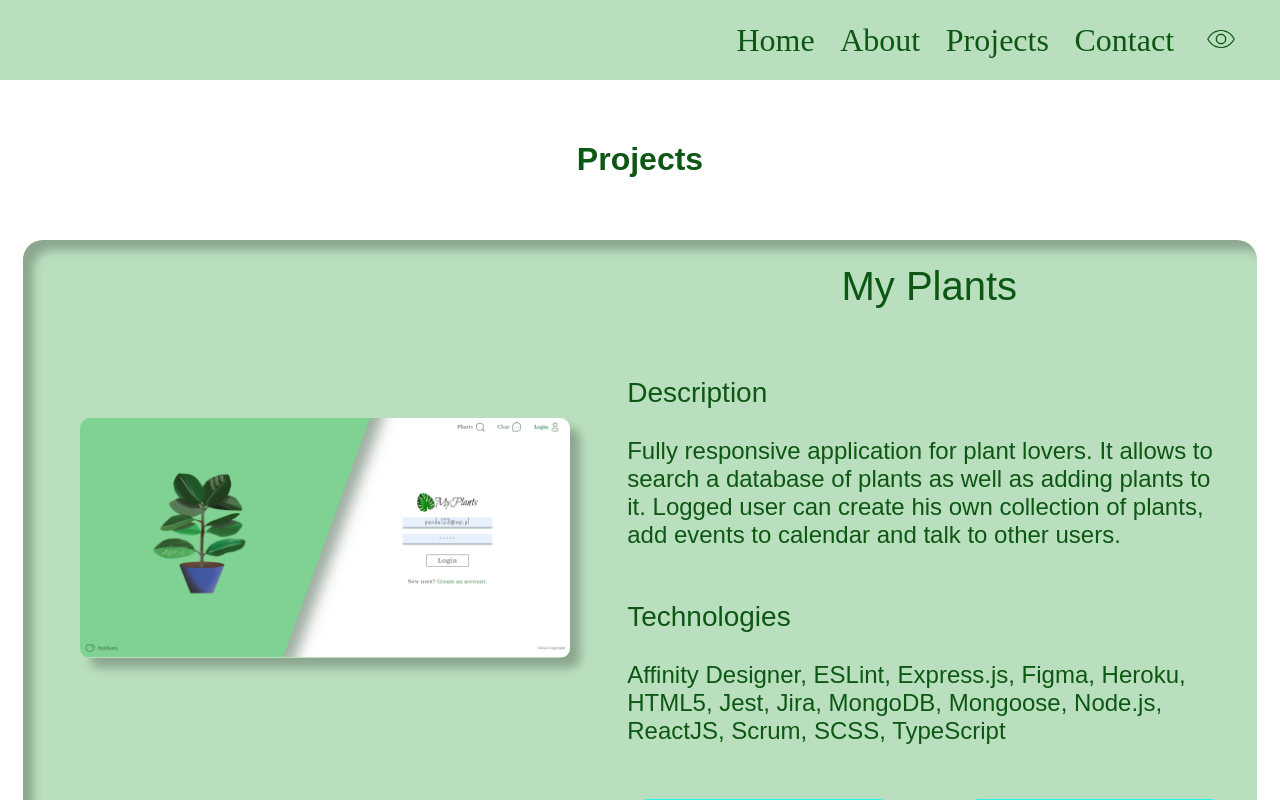
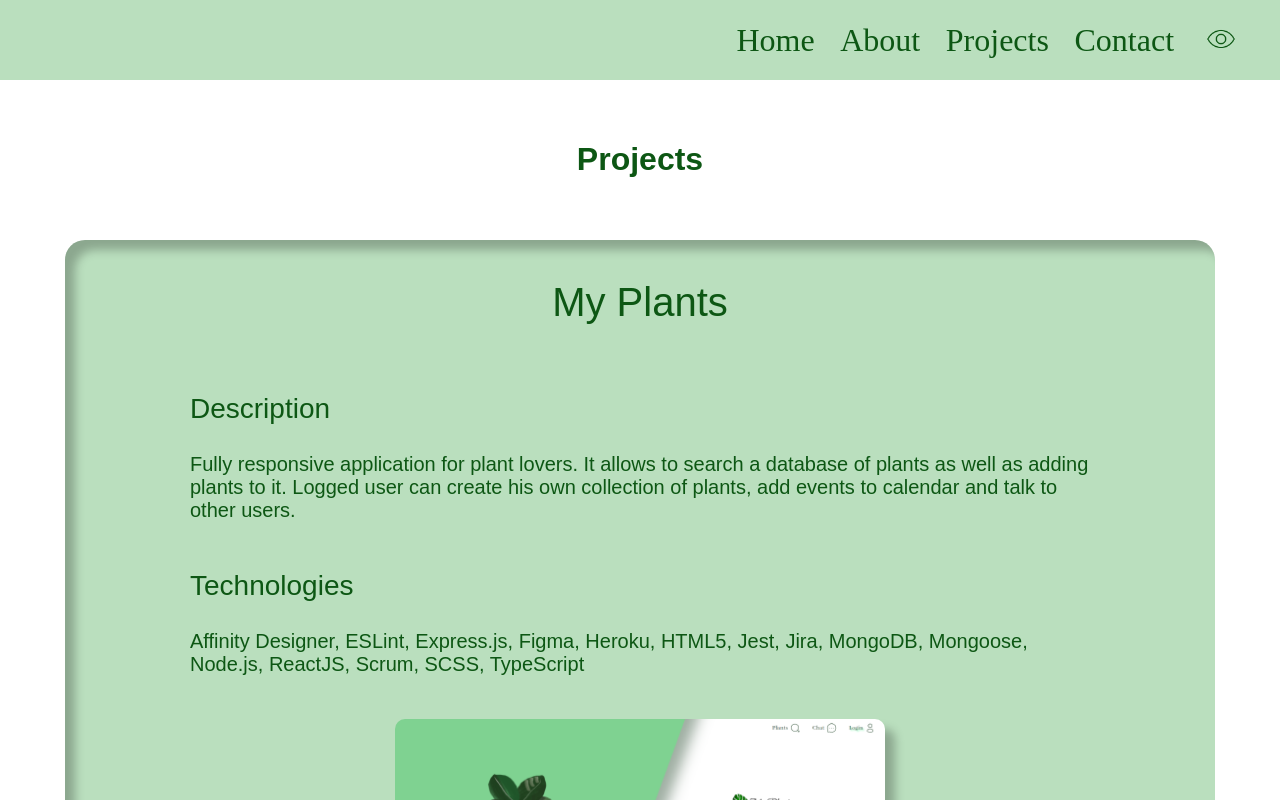
Before and after one commit to brzeczkowskaw/portfolio, a React (Create React App) app: page /projects in a window 1280 px wide. Shown: the top 800 px of the page. Built offline with nearby package versions, Linux system fonts and the light colour scheme; a web font is replaced by a local one.

Commit message:
Correct RV for projects

```diff
--- a/src/components/Projects/Projects.js
+++ b/src/components/Projects/Projects.js
@@ -20,11 +20,11 @@ const Projects = ({image, title, description, technologies, code, demo}) => {
                 </div>
                 <div className={descriptionClass}>
                     <TextEducation text='Description' fontsize='3.5vh' />
-                    <TextEducation text={description} fontsize='3vh' />
+                    <TextEducation text={description} fontsize='2.5vh' />
                 </div>
                 <div className={technologiesClass}>
                     <TextEducation text='Technologies' fontsize='3.5vh' />
-                    <TextEducation text={technologies} fontsize='3vh' />
+                    <TextEducation text={technologies} fontsize='2.5vh' />
                 </div>
                 <div className={buttons}>
                     <a href={code} target='_blank'>
--- a/src/components/Projects/Projects.module.scss
+++ b/src/components/Projects/Projects.module.scss
@@ -2,9 +2,6 @@
     background-color: #BADFBE;
     box-shadow: inset 10px 10px 10px rgba(0, 0, 0, 0.25);
     border-radius: 20px;
-    height: 600px;
-    width: 1234px;
-    padding-bottom: 5vh;
     margin-top: 5vh;
     display: flex;
     justify-content: center;
@@ -12,12 +9,12 @@
 
     @media (max-width: 450px) {
         width: 390px;
-        height: 600px;
+        height: 560px;
     }
 
     @media (min-width: 451px) and (max-width: 535px) {
         width: 420px;
-        height: 590px;
+        height: 560px;
     }
 
     @media (min-width: 536px) and (max-width: 580px) {
@@ -25,28 +22,53 @@
         height: 650px;
     }
 
-    @media (min-width: 581px) and (max-width: 800px) {
+    @media (min-width: 581px) and (max-width: 700px) {
         width: 570px;
-        height: 650px;
+        height: 610px;
+    }
+
+    @media (min-width: 701px) and (max-width: 800px) {
+        width: 570px;
+        height: 610px;
     }
 
     @media (min-width: 801px) and (max-width: 1000px) {
         width: 800px;
+        height: 630px;
+    }
+
+    @media (min-width: 1001px) and (max-width: 1200px) {
+        width: 800px;
+        height: 800px;
+    }
+
+    @media (min-width: 1201px) and (max-width: 1250px) {
+        width: 1110px;
         height: 700px;
+    }
+
+    @media (min-width: 1251px) and (max-width: 1400px) {
+        width: 1150px;
+        height: 900px;
+    }
+
+    @media (min-width: 1401px) and (max-width: 1600px) {
+        width: 1400px;
+        height: 850px;
+    }
+
+    @media (min-width: 1601px) and (max-width: 1800px) {
+        width: 1500px;
+        height: 1000px;
+    }
+
+    @media (min-width: 1801px) {
+        width: 1500px;
+        height: 1000px;
     }
 }
 
 .items {
-    display: grid;
-    grid-template-columns: 1fr 1fr;
-    grid-template-rows: auto 1fr 1fr auto;
-    gap: 0px 0px;
-    grid-template-areas:
-      "logo titleClass"
-      "logo descriptionClass"
-      "logo technologiesClass"
-      "logo buttons";
-    padding-right: 2vw;
 
     @media (max-width: 450px) {
         display: grid;
@@ -59,7 +81,7 @@
             "logo"
             "buttons";
         width: 330px;
-        height: 610px;
+        height: 560px;
     }
 
     @media (min-width: 451px) and (max-width: 535px) {
@@ -73,7 +95,7 @@
             "logo"
             "buttons";
         width: 350px;
-        height: 600px;
+        height: 560px;
     }
 
     @media (min-width: 536px) and (max-width: 580px) {
@@ -100,8 +122,8 @@
             "technologiesClass"
             "logo"
             "buttons";
-        width: 500px;
-        height: 660px;
+        width: 470px;
+        height: 610px;
     }
 
     @media (min-width: 701px) and (max-width: 800px) {
@@ -115,7 +137,7 @@
             "logo"
             "buttons";
         width: 480px;
-        height: 660px;
+        height: 610px;
     }
 
     @media (min-width: 801px) and (max-width: 1000px) {
@@ -129,8 +151,93 @@
             "logo"
             "buttons";
         width: 700px;
-        height: 710px;
+        height: 630px;
     }
+
+    @media (min-width: 1001px) and (max-width: 1200px) {
+        display: grid;
+        grid-template-columns: 1fr;
+        grid-template-rows: 0.1fr 1fr 1fr 1fr 1fr;
+        grid-template-areas:
+            "titleClass"
+            "descriptionClass"
+            "technologiesClass"
+            "logo"
+            "buttons";
+        width: 600px;
+        height: 800px;
+    }
+
+    @media (min-width: 1201px) and (max-width: 1250px) {
+        display: grid;
+        grid-template-columns: 1fr;
+        grid-template-rows: 0.1fr 1fr 1fr 1fr 1fr;
+        grid-template-areas:
+            "titleClass"
+            "descriptionClass"
+            "technologiesClass"
+            "logo"
+            "buttons";
+        width: 800px;
+        height: 700px;
+    }
+
+    @media (min-width: 1251px) and (max-width: 1400px) {
+        display: grid;
+        grid-template-columns: 1fr;
+        grid-template-rows: 0.1fr 1fr 1fr 1fr 1fr;
+        grid-template-areas:
+            "titleClass"
+            "descriptionClass"
+            "technologiesClass"
+            "logo"
+            "buttons";
+        width: 900px;
+        height: 900px;
+    }
+
+    @media (min-width: 1401px) and (max-width: 1600px) {
+        display: grid;
+        grid-template-columns: 1fr;
+        grid-template-rows: 0.1fr 1fr 1fr 1fr 1fr;
+        grid-template-areas:
+            "titleClass"
+            "descriptionClass"
+            "technologiesClass"
+            "logo"
+            "buttons";
+        width: 1100px;
+        height: 850px;
+    }
+
+    @media (min-width: 1601px) and (max-width: 1800px) {
+        display: grid;
+        grid-template-columns: 1fr;
+        grid-template-rows: 0.1fr 1fr 1fr 1fr 1fr;
+        grid-template-areas:
+            "titleClass"
+            "descriptionClass"
+            "technologiesClass"
+            "logo"
+            "buttons";
+        width: 1400px;
+        height: 1000px;
+    }
+
+    @media (min-width: 1801px) {
+        display: grid;
+        grid-template-columns: 1fr;
+        grid-template-rows: 0.1fr 1fr 1fr 1fr 1fr;
+        grid-template-areas:
+            "titleClass"
+            "descriptionClass"
+            "technologiesClass"
+            "logo"
+            "buttons";
+        width: 1400px;
+        height: 1000px;
+    }
+
 }
 
 .logo {
--- a/src/components/SmallPicture/SmallPicture.module.scss
+++ b/src/components/SmallPicture/SmallPicture.module.scss
@@ -14,4 +14,8 @@
     @media (min-width: 536px) and (max-width: 800px) {
         height: 120px;
     }
+
+    @media (min-width: 801px) and (max-width: 1250px) {
+        height: 180px;
+    }
 }
```
